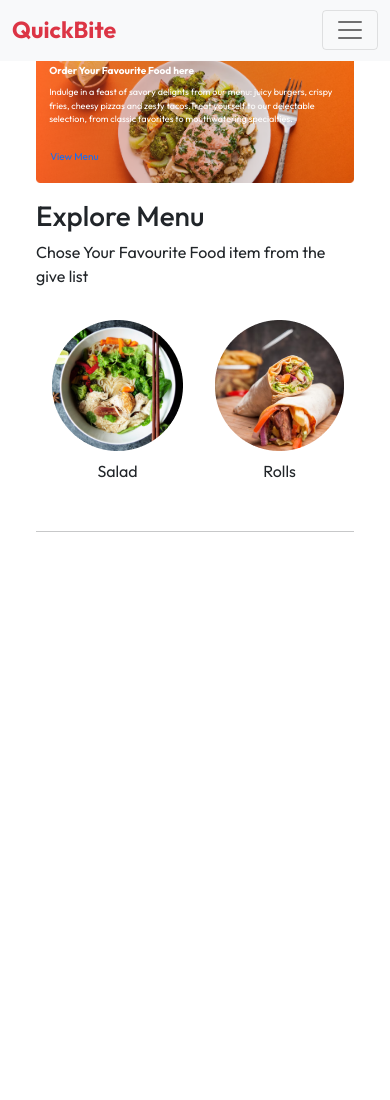
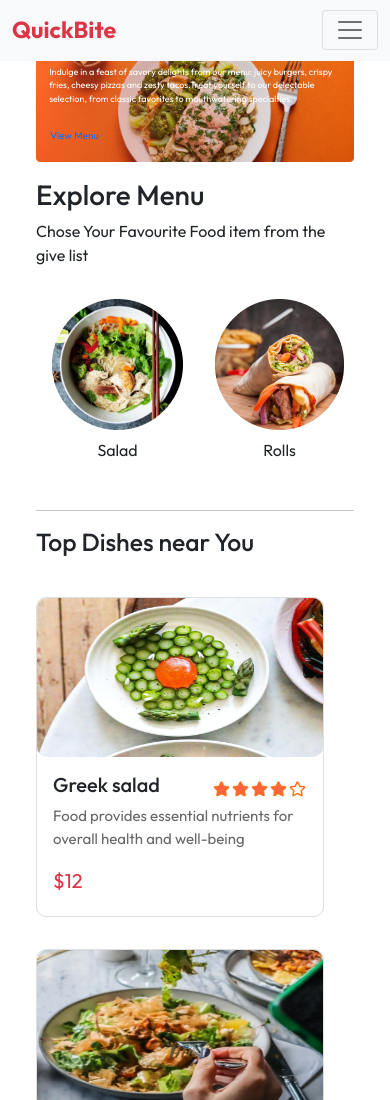
Before and after one commit to chikram/QickBite, a React (Create React App) app: page / in a window 390 px wide. Shown: the top 1100 px of the page. Before the commit the page ends 844 px from the top, so only its background shows below. Built offline with nearby package versions, Linux system fonts and the light colour scheme.

Commit message:
creating food list component

```diff
--- a/src/App.js
+++ b/src/App.js
@@ -1,12 +1,11 @@
 import NavBar from "./components/Nav/NavBar";
-import { BrowserRouter, Route, Routes } from 'react-router-dom'
+import { Route, Routes } from 'react-router-dom'
 import Cart from "./pages/Cart/Cart";
 import Home from "./pages/Home/Home";
 import PlaceOrder from './pages/PlaceOrder/PlaceOrder'
 function App() {
   return (
-    <div className="container-fluid my-5">
-      <BrowserRouter>
+    <div className="container-fluid app">
       <NavBar />
       <Routes>
         <Route path="/" element={<Home />} />
@@ -14,8 +13,6 @@ function App() {
         <Route path="/order" element={<PlaceOrder />} />
 
       </Routes>
-
-      </BrowserRouter>
     </div>
 
 
--- /dev/null
+++ b/src/components/FoodDisplay/FoodDisplay.css
@@ -0,0 +1,15 @@
+@media (min-width: 403px) and (max-width: 767px) {
+  .center {
+    justify-content: center !important;
+  }
+}
+@media only screen and (min-width: 322px) and (max-width: 440px) {
+  .row .col-8 {
+    justify-content: center;
+  }
+  .row .col-8 {
+    flex: 0 0 auto;
+    width: auto;
+    max-width: 100%;
+  }
+}
--- /dev/null
+++ b/src/components/FoodDisplay/FoodDisplay.jsx
@@ -0,0 +1,30 @@
+import React, { useContext } from "react";
+import "./FoodDisplay.css";
+import { StoreContext } from "../../context/StoreContext";
+import Fooditem from "../Fooditem/Fooditem";
+const FoodDisplay = ({ category }) => {
+  const { food_list } = useContext(StoreContext);
+  return (
+    <div className="container-fluid">
+      <h2>Top Dishes near You</h2>
+      <div className="row py-3 center">
+        {food_list.map((item, index) => {
+          return (
+            <div className="py-3 col-8 col-sm-6 col-md-6 col-xl-3 col-lg-4 ">
+              <Fooditem
+                key={index}
+                id={item._id}
+                name={item.name}
+                description={item.description}
+                price={item.price}
+                image={item.image}
+              />
+            </div>
+          );
+        })}
+      </div>
+    </div>
+  );
+};
+
+export default FoodDisplay;
--- /dev/null
+++ b/src/components/Fooditem/Fooditem.css
@@ -0,0 +1,16 @@
+@media only screen and (min-width: 576px) and (max-width: 768px) {
+  .cd {
+    width: 16rem !important;
+  }
+}
+@media only screen and (min-width: 767px) and (max-width: 992px) {
+  .cd {
+    width: 20rem !important;
+  }
+}
+.cd {
+  cursor: pointer;
+}
+.card-img-top:hover {
+  opacity: 0.2;
+}
--- /dev/null
+++ b/src/components/Fooditem/Fooditem.jsx
@@ -0,0 +1,28 @@
+import React from "react";
+import "./Fooditem.css";
+import { assets } from "../../assets/assets";
+const Fooditem = ({ id, name, price, description, image }) => {
+  return (
+    <div
+      className="card cd"
+      style={{ height: "20rem", width: "18rem", borderRadius: "10px" }}
+    >
+      <img
+        src={image}
+        className="card-img-top h-50 image-fluide"
+        alt="..."
+        style={{ borderRadius: "10px" }}
+      />
+      <div className="card-body">
+        <div className="d-flex justify-content-between align-items-center">
+          <h5 className="card-title ">{name}</h5>
+          <img src={assets.rating_starts} alt="" />
+        </div>
+        <p style={{ color: "#676767", fontSize: "15px" }}>{description}</p>
+        <p className="text-danger fs-5">${price}</p>
+      </div>
+    </div>
+  );
+};
+
+export default Fooditem;
--- /dev/null
+++ b/src/context/StoreContext.jsx
@@ -0,0 +1,16 @@
+import { createContext } from "react";
+import { food_list } from "../assets/assets";
+
+export const StoreContext = createContext(null);
+const StoreContextProvider = (probs) => {
+  const contextValue = {
+    food_list,
+  };
+  return (
+    <StoreContext.Provider value={contextValue}>
+      {probs.children}
+    </StoreContext.Provider>
+  );
+};
+
+export default StoreContextProvider;
--- a/src/index.css
+++ b/src/index.css
@@ -13,3 +13,6 @@ code {
   font-family: source-code-pro, Menlo, Monaco, Consolas, "Courier New",
     monospace;
 }
+.app {
+  margin-top: 7%;
+}
--- a/src/index.js
+++ b/src/index.js
@@ -3,12 +3,16 @@ import ReactDOM from 'react-dom/client';
 import './index.css';
 import App from './App';
 import reportWebVitals from './reportWebVitals';
+import { BrowserRouter } from 'react-router-dom';
+import StoreContextProvider from './context/StoreContext';
 
 const root = ReactDOM.createRoot(document.getElementById('root'));
 root.render(
-  <React.StrictMode>
-    <App />
-  </React.StrictMode>
+  <BrowserRouter>
+    <StoreContextProvider>
+      <App />
+    </StoreContextProvider>
+  </BrowserRouter>
 );
 
 reportWebVitals();
--- a/src/pages/Home/Home.jsx
+++ b/src/pages/Home/Home.jsx
@@ -1,4 +1,5 @@
 import ExploreMenu from "../../components/ExploreMenu/ExploreMenu";
+import FoodDisplay from "../../components/FoodDisplay/FoodDisplay";
 import Header from "../../components/Header/Header";
 import "./Home.css";
 import { useState } from "react";
@@ -7,9 +8,10 @@ import React from "react";
 const Home = () => {
   const [category, setCategory] = useState("All");
   return (
-    <div className="container-fluid my-3">
+    <div className="container-fluid">
       <Header />
       <ExploreMenu category={category} setCategory={setCategory} />
+      <FoodDisplay category={category} />
     </div>
   );
 };
```
Lines whose indentation alone changed are shown as unchanged.
